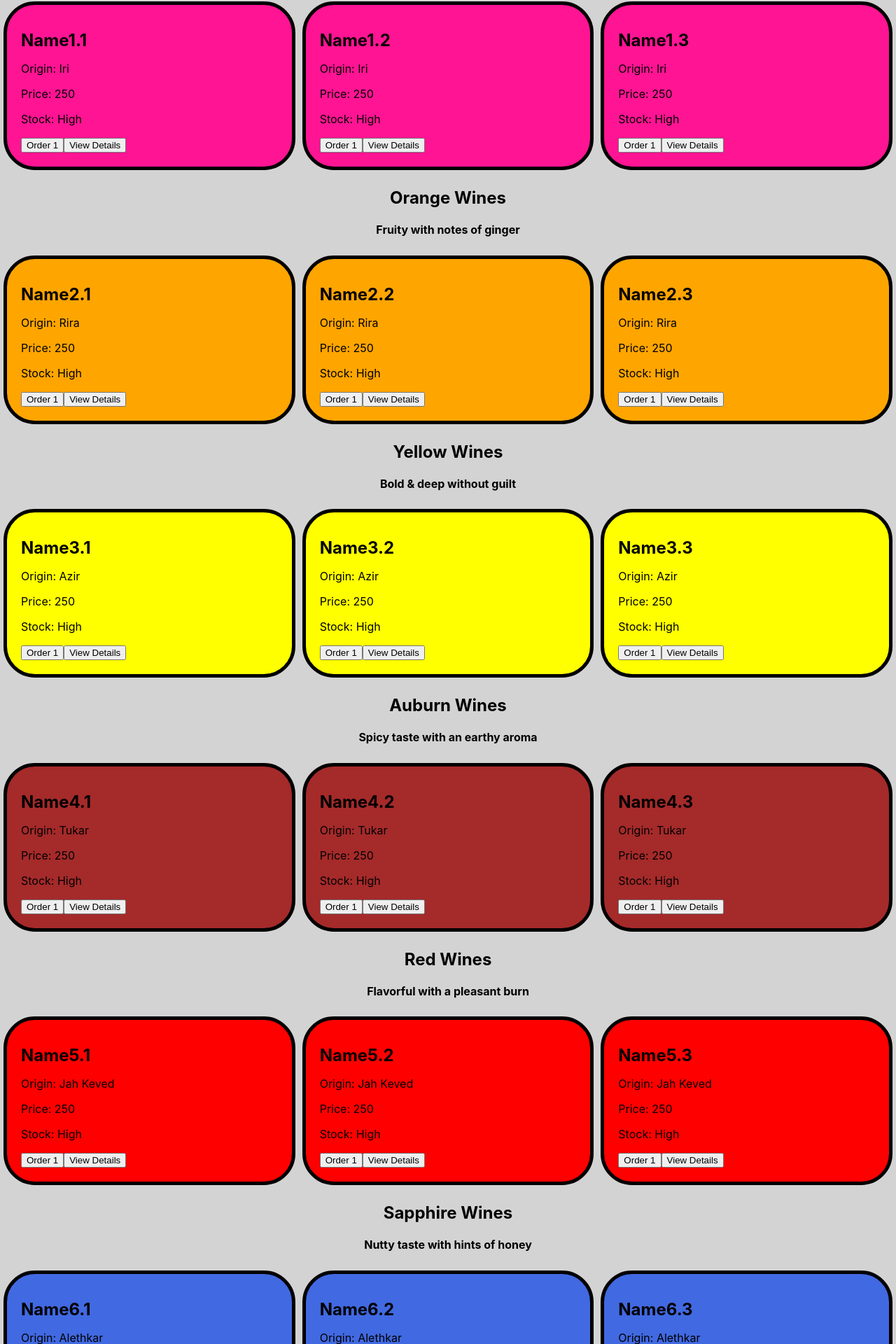
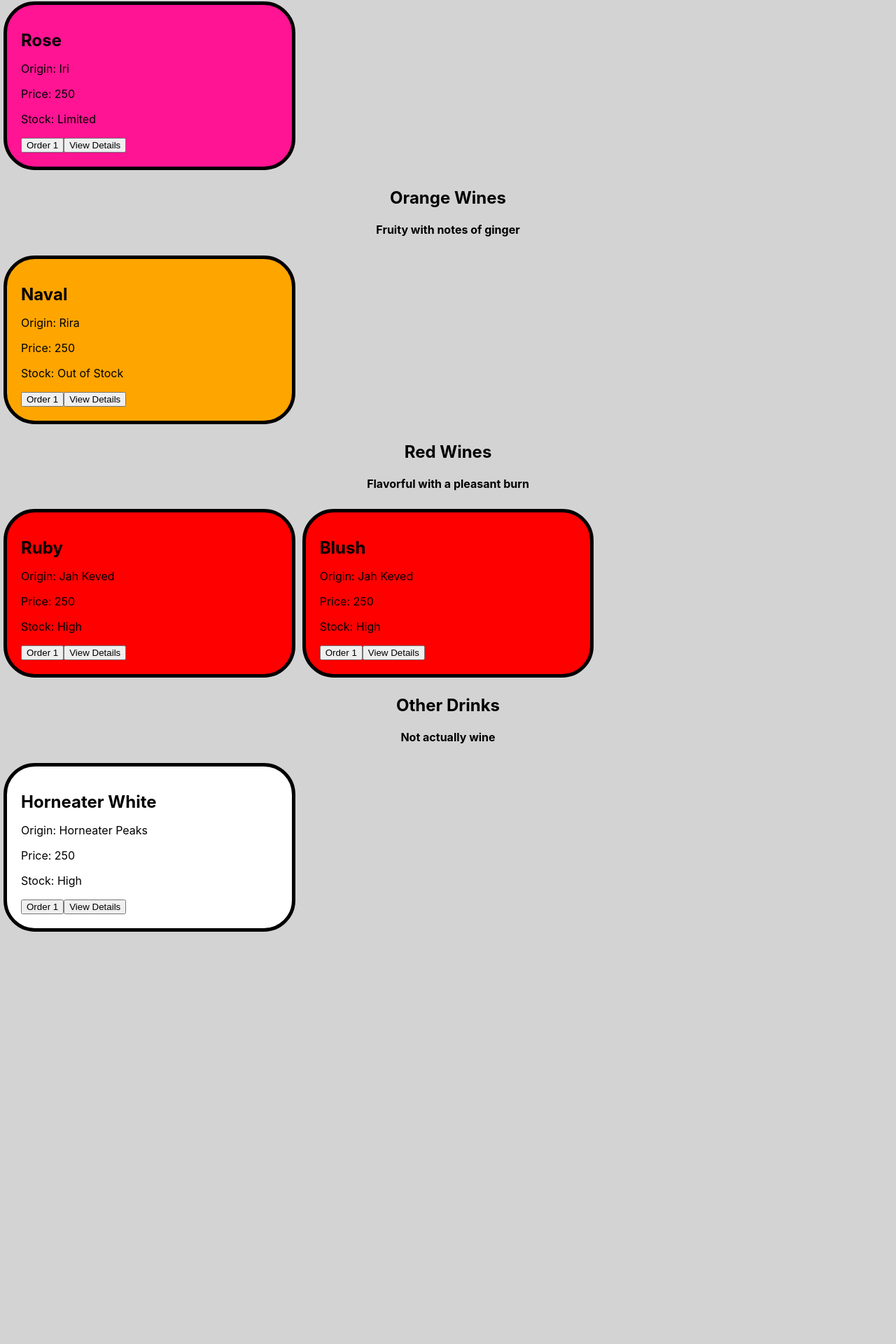
Before and after one commit to TJEverett/wine_shop, a React (Create React App) app: page / in a window 1280 px wide. Shown: the part 218-2138 px from the top of the page at 70% size. After the commit the page ends 1554 px from the top, so only its background shows below. Built offline with nearby package versions, Linux system fonts and the light colour scheme.

Commit message:
change default drink list entires to have less and be better named

```diff
--- a/src/components/AppControl.js
+++ b/src/components/AppControl.js
@@ -12,216 +12,40 @@ class AppControl extends React.Component {
       pageName: "Customer",
       masterDrinkList: [
         {
-          id: "thing1.1",
-          name: "Name1.1",
+          id: "example1",
+          name: "Rose",
           origin: "Iri",
           color: "1Pink",
           price: 250,
-          stock: 50
+          stock: 12
         },
         {
-          id: "thing1.2",
-          name: "Name1.2",
-          origin: "Iri",
-          color: "1Pink",
-          price: 250,
-          stock: 124
-        },
-        {
-          id: "thing1.3",
-          name: "Name1.3",
-          origin: "Iri",
-          color: "1Pink",
-          price: 250,
-          stock: 124
-        },
-        {
-          id: "thing2.1",
-          name: "Name2.1",
+          id: "example2",
+          name: "Naval",
           origin: "Rira",
           color: "2Orange",
           price: 250,
-          stock: 50
+          stock: 0
         },
         {
-          id: "thing2.2",
-          name: "Name2.2",
-          origin: "Rira",
-          color: "2Orange",
-          price: 250,
-          stock: 124
-        },
-        {
-          id: "thing2.3",
-          name: "Name2.3",
-          origin: "Rira",
-          color: "2Orange",
-          price: 250,
-          stock: 124
-        },
-        {
-          id: "thing3.1",
-          name: "Name3.1",
-          origin: "Azir",
-          color: "3Yellow",
-          price: 250,
-          stock: 50
-        },
-        {
-          id: "thing3.2",
-          name: "Name3.2",
-          origin: "Azir",
-          color: "3Yellow",
-          price: 250,
-          stock: 124
-        },
-        {
-          id: "thing3.3",
-          name: "Name3.3",
-          origin: "Azir",
-          color: "3Yellow",
-          price: 250,
-          stock: 124
-        },
-        {
-          id: "thing4.1",
-          name: "Name4.1",
-          origin: "Tukar",
-          color: "4Auburn",
-          price: 250,
-          stock: 50
-        },
-        {
-          id: "thing4.2",
-          name: "Name4.2",
-          origin: "Tukar",
-          color: "4Auburn",
-          price: 250,
-          stock: 124
-        },
-        {
-          id: "thing4.3",
-          name: "Name4.3",
-          origin: "Tukar",
-          color: "4Auburn",
-          price: 250,
-          stock: 124
-        },
-        {
-          id: "thing5.1",
-          name: "Name5.1",
+          id: "example3",
+          name: "Ruby",
           origin: "Jah Keved",
           color: "5Red",
           price: 250,
-          stock: 50
+          stock: 83
         },
         {
-          id: "thing5.2",
-          name: "Name5.2",
+          id: "example4",
+          name: "Blush",
           origin: "Jah Keved",
           color: "5Red",
           price: 250,
-          stock: 124
+          stock: 496
         },
         {
-          id: "thing5.3",
-          name: "Name5.3",
-          origin: "Jah Keved",
-          color: "5Red",
-          price: 250,
-          stock: 124
-        },
-        {
-          id: "thing6.1",
-          name: "Name6.1",
-          origin: "Alethkar",
-          color: "6Sapphire",
-          price: 250,
-          stock: 50
-        },
-        {
-          id: "thing6.2",
-          name: "Name6.2",
-          origin: "Alethkar",
-          color: "6Sapphire",
-          price: 250,
-          stock: 124
-        },
-        {
-          id: "thing6.3",
-          name: "Name6.3",
-          origin: "Alethkar",
-          color: "6Sapphire",
-          price: 250,
-          stock: 124
-        },
-        {
-          id: "thing7.1",
-          name: "Name7.1",
-          origin: "Shinovar",
-          color: "7Blue",
-          price: 250,
-          stock: 50
-        },
-        {
-          id: "thing7.2",
-          name: "Name7.2",
-          origin: "Shinovar",
-          color: "7Blue",
-          price: 250,
-          stock: 124
-        },
-        {
-          id: "thing7.3",
-          name: "Name7.3",
-          origin: "Shinovar",
-          color: "7Blue",
-          price: 250,
-          stock: 124
-        },
-        {
-          id: "thing8.1",
-          name: "Name8.1",
-          origin: "Herdaz",
-          color: "8Violet",
-          price: 250,
-          stock: 50
-        },
-        {
-          id: "thing8.2",
-          name: "Name8.2",
-          origin: "Herdaz",
-          color: "8Violet",
-          price: 250,
-          stock: 124
-        },
-        {
-          id: "thing8.3",
-          name: "Name8.3",
-          origin: "Herdaz",
-          color: "8Violet",
-          price: 250,
-          stock: 124
-        },
-        {
-          id: "thing9.1",
-          name: "Name9.1",
-          origin: "Horneater Peaks",
-          color: "9Clear",
-          price: 250,
-          stock: 50
-        },
-        {
-          id: "thing9.2",
-          name: "Name9.2",
-          origin: "Horneater Peaks",
-          color: "9Clear",
-          price: 250,
-          stock: 124
-        },
-        {
-          id: "thing9.3",
-          name: "Name9.3",
+          id: "example5",
+          name: "Horneater White",
           origin: "Horneater Peaks",
           color: "9Clear",
           price: 250,
```
